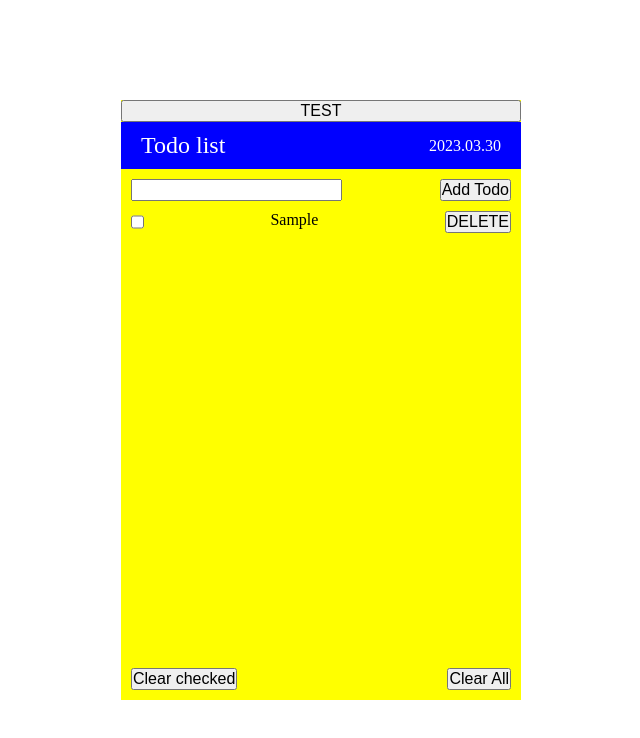
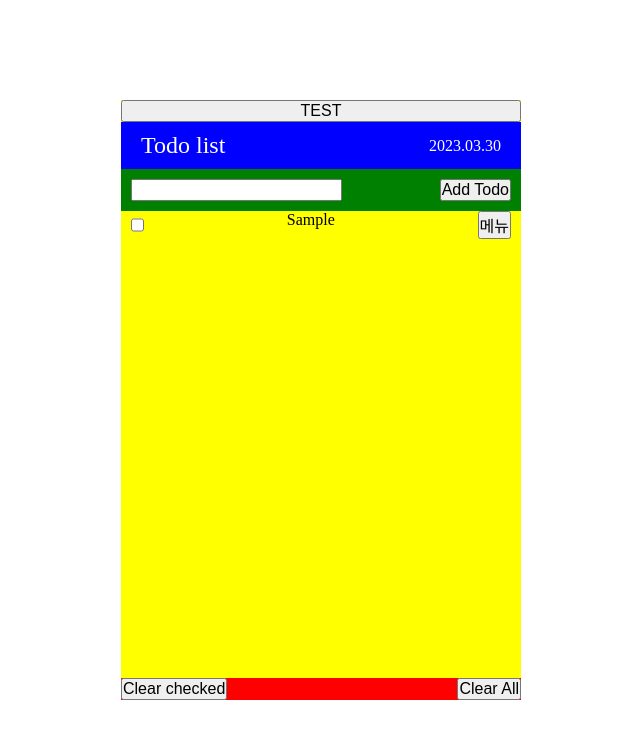
Before and after one commit to DHLeeeeeee/todo_list, a React (Create React App) app: page / in a window 1280 px wide. Both pictures are taken after typing "Sample" into the empty fields and a click on the button "Add Todo". Shown: the top 738 px of the page, without its empty margins (319-959 px from the left). Built offline with nearby package versions, Linux system fonts and the light colour scheme.

Commit message:
styled-components 제거

```diff
--- a/package.json
+++ b/package.json
@@ -9,7 +9,6 @@
     "react": "^18.2.0",
     "react-dom": "^18.2.0",
     "react-scripts": "5.0.1",
-    "styled-components": "^5.3.9",
     "web-vitals": "^2.1.4"
   },
   "scripts": {
--- a/src/App.js
+++ b/src/App.js
@@ -1,19 +1,113 @@
-import styled from 'styled-components';
-import Todo from './components/Todo';
-import style from './style/reset.css';
+import './style/reset.css';
+import './style/main.css';
+import { useState, useRef } from 'react';
 
 function App() {
-  const Wrap = styled.div`
-    position: absolute;
-    top: 50%;
-    left: 50%;
-    transform: translate(-50%, -50%);
-  `;
+  const [todos, setTodos] = useState([]); // 할 일 목록
+
+  const inputValue = useRef(); // input에 입력한 값을 저장
+
+  const handleAddTodo = (e) => {
+    e.preventDefault(); // 아무것도 입력하지 않고 엔터쳤을때 새로고침 막음
+    const trimmedValue = inputValue.current.value.trim(); // 띄어쓰기 방지 trim으로 문자열의 앞 뒤 공백제거
+    if (trimmedValue !== '') {
+      // 입력값이 빈 문자열이 아닐 경우에만 동작
+      const newTodo = { id: Date.now(), content: trimmedValue, done: false, edit: false, menu: false };
+      setTodos([newTodo, ...todos]);
+      console.log(todos);
+      inputValue.current.value = '';
+    }
+  };
+
+  // 삭제 버튼 클릭시 해당 할 일 요소 삭제하는 함수
+  const deleteHandler = (id) => {
+    const newTodo = todos.filter((it) => it.id !== id);
+    setTodos(newTodo);
+  };
+
+  // Do : Done 을 체크하는 함수
+  const checkDone = (it) => {
+    it.done = !it.done;
+  };
+
+  // 메뉴 버튼 클릭시 메뉴를 표시하는 함수
+  const menuViewHandler = (id) => {
+    setTodos(
+      todos.map((todo) => {
+        if (todo.id === id) {
+          return { ...todo, menu: !todo.menu };
+        } else {
+          return { ...todo, menu: false };
+        }
+      })
+    );
+  };
+
+  // 수정 버튼 클릭시 input 태그로 변경하는 함수
+  const editHandler = (id) => {
+    setTodos(
+      todos.map((todo) => {
+        if (todo.id === id) {
+          return { ...todo, edit: true, menu: false };
+        } else {
+          return todo;
+        }
+      })
+    );
+  };
+
+  // input 태그에서 엔터를 눌렀을 때 수정된 값으로 바꿔주는 함수
+  const handleKeyDown = (event, id) => {
+    if (event.key === 'Enter') {
+      setTodos(
+        todos.map((todo) => {
+          if (todo.id === id) {
+            return { ...todo, content: event.target.value, edit: false };
+          } else {
+            return todo;
+          }
+        })
+      );
+    }
+  };
 
   return (
-    <Wrap>
-      <Todo />
-    </Wrap>
+    <div className='wrap'>
+      <button onClick={() => console.log(todos)}>TEST</button>
+      <header className='header'>
+        <h1>Todo list</h1>
+        <p>2023.03.30</p>
+      </header>
+      <form className='addTodo' action=''>
+        <input type='text' ref={inputValue} />
+        <button onClick={handleAddTodo}>Add Todo</button>
+      </form>
+      <section className='todo'>
+        <ul className='todoList'>
+          {todos.map((it) => (
+            <li className='todoItm' key={it.id}>
+              <input type='checkbox' name='check for doon' onChange={() => checkDone(it)} />
+              {it.edit ? <input type='text' defaultValue={it.content} onKeyDown={(e) => handleKeyDown(e, it.id)} /> : <p>{it.content}</p>}
+              <button onClick={() => menuViewHandler(it.id)}>메뉴</button>
+              {it.menu && (
+                <ul className='todoMenu'>
+                  <li>
+                    <button onClick={() => editHandler(it.id)}>수정</button>
+                  </li>
+                  <li>
+                    <button onClick={() => deleteHandler(it.id)}>삭제</button>
+                  </li>
+                </ul>
+              )}
+            </li>
+          ))}
+        </ul>
+      </section>
+      <form className='clearMenu' action=''>
+        <button>Clear checked</button>
+        <button>Clear All</button>
+      </form>
+    </div>
   );
 }
 
--- a/src/components/Todo.js
+++ /dev/null
@@ -1,88 +0,0 @@
-import { useState, useRef } from 'react';
-import styled from 'styled-components';
-import Todolist from './Todolist';
-
-const Todo = () => {
-  const [todos, setTodos] = useState([]); // 할 일 목록
-
-  const inputValue = useRef(); // input에 입력한 값을 저장
-
-  const handleAddTodo = () => {
-    const trimmedValue = inputValue.current.value.trim(); // 띄어쓰기 방지 trim으로 문자열의 앞 뒤 공백제거
-    if (trimmedValue !== '') {
-      // 입력값이 빈 문자열이 아닐 경우에만 동작
-      const newTodo = { id: Date.now(), content: trimmedValue, done: false };
-      setTodos([newTodo, ...todos]);
-      console.log(todos);
-      inputValue.current.value = '';
-    }
-  };
-
-  const TodoWrap = styled.div`
-    display: flex;
-    flex-direction: column;
-    width: 400px;
-    height: 600px;
-    background-color: yellow;
-
-    & section {
-      flex: 1;
-      margin: 0px 10px 10px;
-      overflow: scroll;
-
-      /* 스크롤 숨기기 */
-      -ms-overflow-style: none; /* 인터넷 익스플로러 */
-      scrollbar-width: none; /* 파이어폭스 */
-
-      &::-webkit-scrollbar {
-        display: none; /* 크롬, 사파리, 오페라, 엣지 */
-      }
-    }
-  `;
-
-  const Header = styled.header`
-    display: flex;
-    justify-content: space-between;
-    align-items: center;
-    padding: 10px 20px;
-    background: blue;
-    color: #fff;
-
-    & h1 {
-      font-size: 24px;
-    }
-  `;
-
-  const Input = styled.form`
-    display: flex;
-    justify-content: space-between;
-    margin: 10px;
-
-    & input {
-    }
-
-    & button {
-    }
-  `;
-
-  return (
-    <TodoWrap>
-      <button onClick={() => console.log(todos)}>TEST</button>
-      <Header>
-        <h1>Todo list</h1>
-        <p>2023.03.30</p>
-      </Header>
-      <Input>
-        <input type='text' ref={inputValue} />
-        <button onClick={handleAddTodo}>Add Todo</button>
-      </Input>
-      <Todolist todos={todos} setTodos={setTodos} />
-      <Input>
-        <button>Clear checked</button>
-        <button>Clear All</button>
-      </Input>
-    </TodoWrap>
-  );
-};
-
-export default Todo;
--- a/src/components/Todolist.js
+++ /dev/null
@@ -1,90 +0,0 @@
-import styled from 'styled-components';
-import { useState } from 'react';
-
-const Todolist = ({ todos, setTodos }) => {
-  const List = styled.ul``;
-  const ListItem = styled.li`
-    display: flex;
-    justify-content: space-between;
-    position: relative;
-  `;
-  const Menu = styled.ul`
-    position: absolute;
-    z-index: 999;
-    top: 0;
-    right: 0;
-  `;
-
-  // 메뉴를 표시를 제어하는 상태
-  const [menu, setMenu] = useState(false);
-
-  // 삭제 버튼 클릭시 해당 할 일 요소 삭제하는 함수
-  const deleteHandler = (id) => {
-    const newTodo = todos.filter((it) => it.id !== id);
-    setTodos(newTodo);
-  };
-
-  // Do : Done 을 체크하는 함수
-  const checkDone = (it) => {
-    it.done = !it.done;
-  };
-
-  // 메뉴 버튼 클릭시 메뉴를 표시하는 함수
-  const menuViewHandler = () => {
-    setMenu(!menu);
-  };
-
-  // 수정 버튼 클릭시 input 태그로 변경하는 함수
-  const editHandler = (id) => {
-    setTodos(
-      todos.map((todo) => {
-        if (todo.id === id) {
-          return { ...todo, isEditing: true };
-        } else {
-          return todo;
-        }
-      })
-    );
-  };
-
-  // input 태그에서 엔터를 눌렀을 때 수정된 값으로 바꿔주는 함수
-  const handleKeyDown = (event, id) => {
-    if (event.key === 'Enter') {
-      setTodos(
-        todos.map((todo) => {
-          if (todo.id === id) {
-            return { ...todo, content: event.target.value, isEditing: false };
-          } else {
-            return todo;
-          }
-        })
-      );
-    }
-  };
-
-  return (
-    <section>
-      <List>
-        {todos.map((it) => (
-          <ListItem key={it.id}>
-            <input type='checkbox' name='check for doon' onChange={() => checkDone(it)} />
-            {it.isEditing ? <input type='text' defaultValue={it.content} onKeyDown={(e) => handleKeyDown(e, it.id)} /> : <p>{it.content}</p>}
-            <button onClick={menuViewHandler}>DELETE</button>
-            {menu && (
-              <Menu>
-                <li>
-                  <button onClick={() => editHandler(it.id)}>수정</button>
-                </li>
-                <li>
-                  <button onClick={() => deleteHandler(it.id)}>삭제</button>
-                </li>
-              </Menu>
-            )}
-          </ListItem>
-        ))}
-      </List>
-    </section>
-  );
-};
-
-export default Todolist;
--- a/src/index.js
+++ b/src/index.js
@@ -1,3 +1,5 @@
+/* eslint-disable */
+
 import React from 'react';
 import ReactDOM from 'react-dom/client';
 import App from './App';
--- /dev/null
+++ b/src/style/main.css
@@ -0,0 +1,72 @@
+.wrap {
+  display: flex;
+  flex-direction: column;
+
+  position: absolute;
+  top: 50%;
+  left: 50%;
+  transform: translate(-50%, -50%);
+
+  width: 400px;
+  height: 600px;
+  background-color: yellow;
+}
+
+.header {
+  display: flex;
+  justify-content: space-between;
+  align-items: center;
+  padding: 10px 20px;
+  background: blue;
+  color: #fff;
+}
+
+.header h1 {
+  font-size: 24px;
+}
+
+.addTodo {
+  display: flex;
+  justify-content: space-between;
+  padding: 10px;
+  background-color: green;
+}
+
+.todo {
+  flex: 1;
+  margin: 0px 10px 10px;
+  overflow: scroll;
+  background-color: yellow;
+
+  /* 스크롤 숨기기 */
+  -ms-overflow-style: none; /* 인터넷 익스플로러 */
+  scrollbar-width: none; /* 파이어폭스 */
+}
+
+.todo::-webkit-scrollbar {
+  display: none; /* 크롬, 사파리, 오페라, 엣지 */
+}
+
+.todoList {
+  overflow: hidden;
+}
+
+.todoItm {
+  display: flex;
+  justify-content: space-between;
+  position: relative;
+}
+
+.todoMenu {
+  position: absolute;
+  z-index: 999;
+  top: 0;
+  right: 0;
+}
+
+.clearMenu {
+  display: flex;
+  justify-content: space-between;
+  align-items: center;
+  background-color: red;
+}
```
Also changed, not shown: 1 other file (tests, documents, lock files or other folders).
